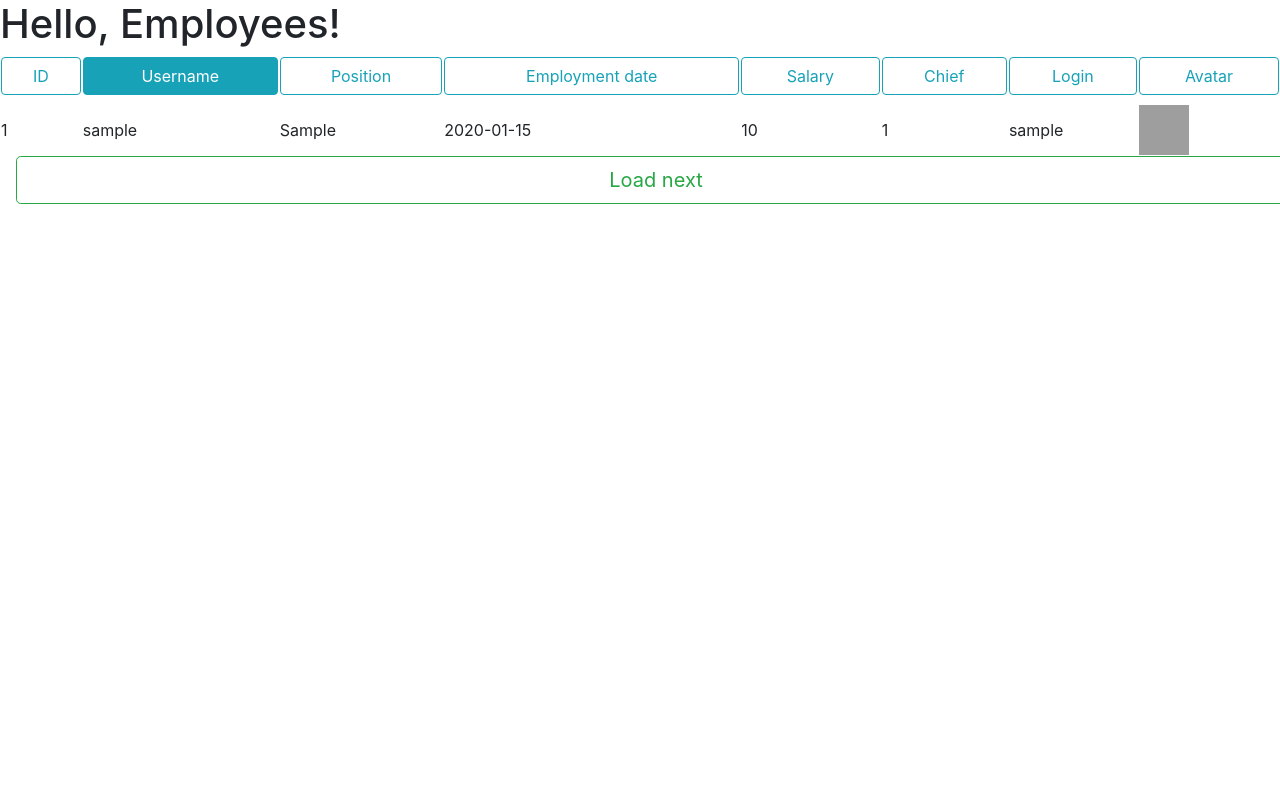
After one commit to Radeon4650/abz.agency.test_task, a Flask app: page /list/1 in a window 1280 px wide. The commit adds this page. Run offline with Flask 2, Linux system fonts and the light colour scheme; tables that the repository leaves empty hold one stand-in row (values such as "Sample post"); some libraries are stand-ins or nearby versions; grey boxes are pictures that could not be loaded.

Commit message:
List of employees page added

```diff
--- a/server/db/employee_model.py
+++ b/server/db/employee_model.py
@@ -1,10 +1,10 @@
 """
 Author: Mariia Shatalova (radeon4650main@gmail.com)
 """
+from datetime import datetime
 from sqlalchemy import Column, Integer, DateTime, VARCHAR, UnicodeText
 
 from . import engine
-
 
 class Employee(engine.Model):
     __tablename__ = 'employees'
@@ -21,5 +21,7 @@ class Employee(engine.Model):
 
     user_pic = Column(VARCHAR(255), nullable=True, unique=False)
 
+    def get_date_str(self):
+        return self.employment_date.strftime("%Y-%m-%d")
     def __repr__(self):
         return '<Employee %r>' % self.username
--- a/server/routes.py
+++ b/server/routes.py
@@ -11,6 +11,22 @@ def main():
     empls = Employee.query.filter(Employee.chief == Employee.id).all()
     return render_template('table_template.html', employees=empls, chief_id='undef')
 
+
+@app.route('/list/<offset>')
+def get_list(offset):
+    limit = 100
+    empls = Employee.query.order_by(Employee.username).offset(offset).limit(limit).all()
+    return render_template('general_list.html', employees=empls)
+
+
+
+@app.route('/list/gen_list_cont/offset=<offset>&quantity=<quantity>&order_by=<order>')
+def get_gen_list_content(offset, quantity, order):
+    empls = Employee.query.order_by(order).offset(offset).limit(quantity).all()
+    return render_template('general_list_content.html', employees=empls)
+
+
+
 @app.route('/subordinates/<userid>')
 def get_subordinates(userid):
     subordinates = Employee.query.filter(Employee.chief == userid).filter(Employee.id != userid).all()
--- /dev/null
+++ b/server/templates/general_list.html
@@ -0,0 +1,101 @@
+<html lang="ru">
+<head>
+    <meta charset="UTF-8">
+    <meta name="viewport" content="width=device-width, initial-scale=1, shrink-to-fit=no">
+    <link rel="stylesheet" href="https://stackpath.bootstrapcdn.com/bootstrap/4.1.3/css/bootstrap.min.css" integrity="sha384-MCw98/SFnGE8fJT3GXwEOngsV7Zt27NXFoaoApmYm81iuXoPkFOJwJ8ERdknLPMO" crossorigin="anonymous">
+    <title>Our employees</title>
+</head>
+<body onload="loadNextEmpls()">
+
+    <h1>Hello, Employees!</h1>
+    <table id="empl_table" class="w-100">
+        <thead>
+                <!--<thead class="btn-group btn-group-toggle" data-toggle="buttons">-->
+
+        <tr data-toggle="buttons">
+            <th scope="col">
+                <label class="btn btn-outline-info w-100" onclick="setNewOrder('id')">
+                <input class="d-none" type="radio" name="options" id="opt-id" autocomplete="off">
+                    ID
+                </label>
+            </th>
+            <th scope="col">
+                <label class="btn btn-outline-info  w-100 active" onclick="setNewOrder('username')">
+                <input class="d-none" type="radio" name="options" id="opt-username" autocomplete="off" checked>
+                Username
+            </label>
+            </th>
+            <th scope="col">
+                <label class="btn btn-outline-info w-100" onclick="setNewOrder('position')">
+                <input class="d-none" type="radio" name="options" id="opt-position" autocomplete="off">
+                    Position
+                </label>
+            </th>
+            <th scope="col">
+                <label class="btn btn-outline-info w-100" onclick="setNewOrder('employment_date')">
+                <input class="d-none" type="radio" name="options" id="opt-empl-date" autocomplete="off">
+                    Employment date
+                </label>
+            </th>
+            <th scope="col">
+                <label class="btn btn-outline-info w-100" onclick="setNewOrder('salary')">
+                <input class="d-none" type="radio" name="options" id="opt-salary" autocomplete="off">
+                    Salary
+                </label>
+            </th>
+            <th scope="col">
+                <label class="btn btn-outline-info w-100" onclick="setNewOrder('chief')">
+                <input class="d-none" type="radio" name="options" id="opt-chief" autocomplete="off">
+                    Chief
+                </label>
+            </th>
+            <th scope="col">
+                <label class="btn btn-outline-info w-100" onclick="setNewOrder('login')">
+                <input class="d-none" type="radio" name="options" id="opt-login" autocomplete="off">
+                    Login
+                </label>
+            </th>
+            <th scope="col">
+                <label class="btn btn-outline-info w-100" role="button" aria-disabled="true">
+                <input class="d-none" type="radio" name="options" id="opt-avatar" autocomplete="off" disabled>
+                    Avatar
+                </label>
+            </th>
+        </tr>
+        </thead>
+
+        <tbody id="empl_table_body" load-offset="0" load-quantity="100" load-order="username">
+        </tbody>
+    </table>
+    <button type="button" onclick="loadNextEmpls()" class="btn btn-outline-success btn-lg btn-block mx-3">Load next</button>
+<script src="https://code.jquery.com/jquery-3.3.1.min.js" crossorigin="anonymous"></script>
+<script src="https://cdnjs.cloudflare.com/ajax/libs/popper.js/1.14.3/umd/popper.min.js" integrity="sha384-ZMP7rVo3mIykV+2+9J3UJ46jBk0WLaUAdn689aCwoqbBJiSnjAK/l8WvCWPIPm49" crossorigin="anonymous"></script>
+<script src="https://stackpath.bootstrapcdn.com/bootstrap/4.1.3/js/bootstrap.min.js" integrity="sha384-ChfqqxuZUCnJSK3+MXmPNIyE6ZbWh2IMqE241rYiqJxyMiZ6OW/JmZQ5stwEULTy" crossorigin="anonymous"></script>
+<script>
+    function loadNextEmpls() {
+        var table_body=$("#empl_table_body")
+        var load_offset = +table_body.attr("load-offset")
+        var load_quantity = +table_body.attr("load-quantity")
+        var load_order = table_body.attr("load-order")
+        $.get("gen_list_cont/offset="+ load_offset +"&quantity="+ load_quantity + "&order_by=" + load_order, function(data, status)  {
+            table_body.append(data);
+            table_body.attr("load-offset", function( i, val ) {
+                return +val + load_quantity;
+            })
+        });
+    }
+
+    function setNewOrder(order_by) {
+        var table_body=$("#empl_table_body")
+        var load_order = table_body.attr("load-order")
+        if (order_by == load_order) {
+            return
+            };
+        table_body.attr("load-order", order_by)
+        table_body.attr("load-offset", "0")
+        $("#empl_table_body tr").remove();
+        loadNextEmpls()
+    }
+</script>
+</body>
+</html>
--- /dev/null
+++ b/server/templates/general_list_content.html
@@ -0,0 +1,12 @@
+{% for empl in employees %}
+    <tr>
+        <td>{{ empl.id }}</td>
+        <td>{{ empl.username }}</td>
+        <td>{{ empl.position }}</td>
+        <td>{{ empl.get_date_str() }}</td>
+        <td>{{ empl.salary }}</td>
+        <td>{{ empl.chief }}</td>
+        <td>{{ empl.login }}</td>
+        <td><img src="{{ empl.user_pic }}" width="50" height="50"></td>
+    </tr>
+{% endfor %}
--- a/server/templates/list_element_template.html
+++ b/server/templates/list_element_template.html
@@ -14,7 +14,7 @@
                 <p class="mb-1  mx-2" >id:{{ empl.id }}</p>
                 <div class="d-flex flex-column align-items-start">
                     <p class="mb-1">{{ empl.position }}</p>
-                    <small>{{ empl.employment_date }}</small>
+                    <small>{{ empl.get_date_str() }}</small>
                 </div>
                 <div class="d-flex flex-column">
                     <small>Salary: {{ empl.salary }}</small>
```
